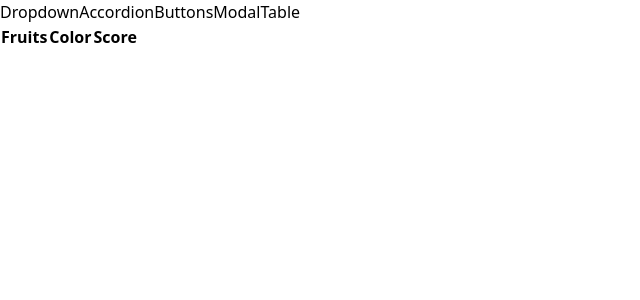
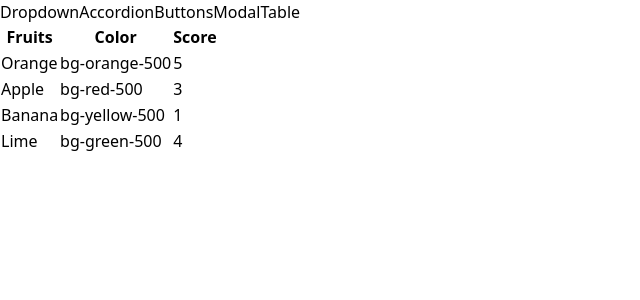
Before and after one commit to wali55/comps, a React (Vite) app: page /table in a window 1280 px wide. Shown: the top 300 px of the page, without its empty margins (0-640 px from the left). Built offline with nearby package versions, Linux system fonts and the light colour scheme.

Commit message:
show table data

```diff
--- a/src/components/Table.jsx
+++ b/src/components/Table.jsx
@@ -1,4 +1,14 @@
 function Table({ data }) {
+    const renderedRows = data.map((fruit) => {
+        return(
+            <tr key={fruit.name}>
+                <td>{fruit.name}</td>
+                <td>{fruit.color}</td>
+                <td>{fruit.score}</td>
+            </tr>
+        );
+    });
+
     return(
         <table>
             <thead>
@@ -9,7 +19,7 @@ function Table({ data }) {
                 </tr>
             </thead>
             <tbody>
-
+                {renderedRows}
             </tbody>
         </table>
     );
```
